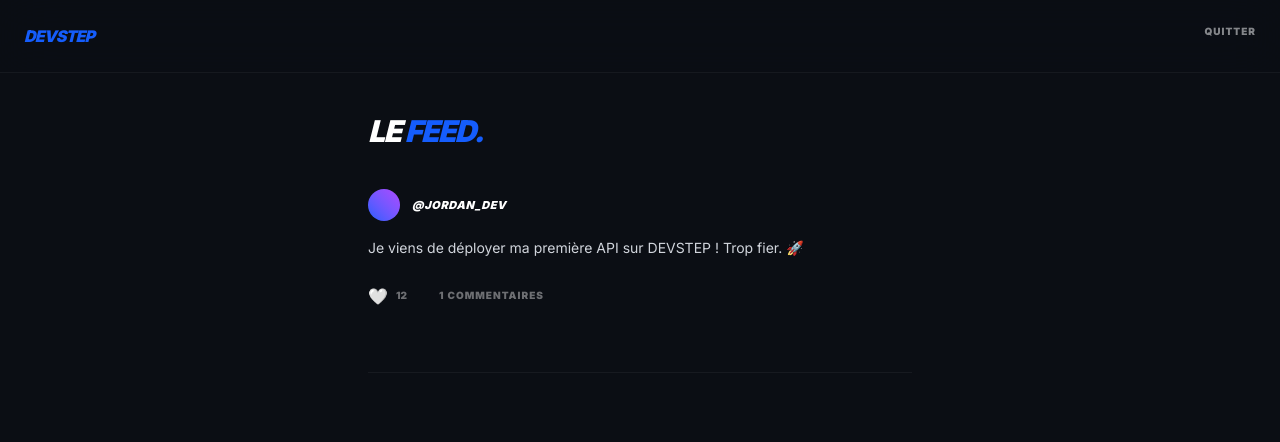
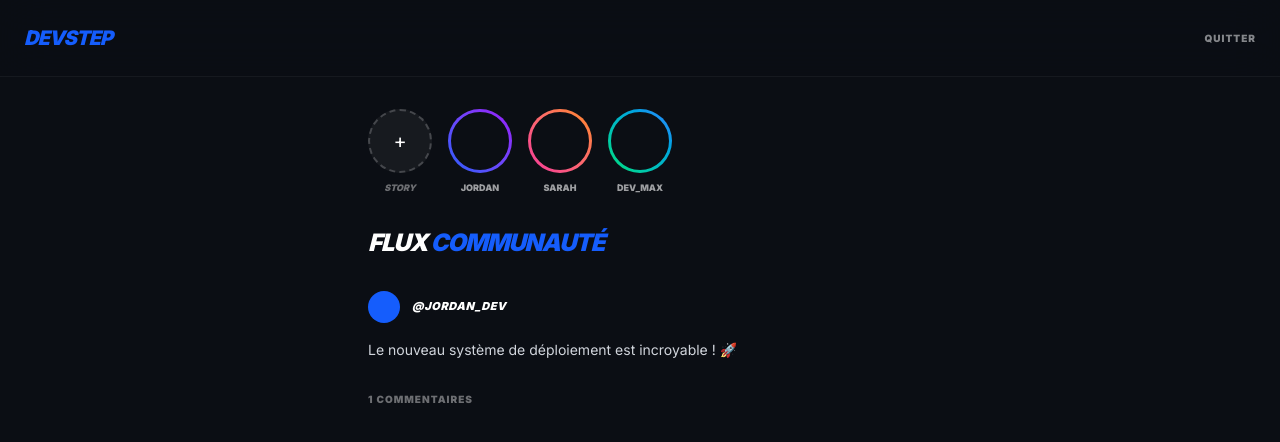
Before and after one commit to davidbyadunia04-stack/DevStep, a Next.js app: page /feed in a window 1280 px wide. Shown: the top 442 px of the page. Built offline with nearby package versions, Linux system fonts and the light colour scheme.

Commit message:
Stories et gestion des commentaires (edit/delete)

```diff
--- a/app/feed/page.tsx
+++ b/app/feed/page.tsx
@@ -1,32 +1,56 @@
 "use client"
-import { useState } from 'react'
+import { useState, useRef } from 'react'
 import Link from 'next/link'
 import { motion, AnimatePresence } from 'framer-motion'
 
 export default function FeedPage() {
+  // --- ÉTAT DES STORIES ---
+  const [stories, setStories] = useState([
+    { id: 1, user: "Jordan", color: "from-blue-600 to-purple-600" },
+    { id: 2, user: "Sarah", color: "from-pink-500 to-orange-400" },
+    { id: 3, user: "Dev_Max", color: "from-green-400 to-blue-500" },
+  ])
+
   const [posts, setPosts] = useState([
     {
       id: 1,
       user: "Jordan_Dev",
-      content: "Je viens de déployer ma première API sur DEVSTEP ! Trop fier. 🚀",
+      content: "Le nouveau système de déploiement est incroyable ! 🚀",
       likes: 12,
       comments: [
-        { id: 1, user: "Sarah_Code", text: "GG ! C'était quoi le stack ?" },
+        { id: 1, user: "Sarah_Code", text: "Je confirme, c'est ultra rapide." },
       ]
     }
   ])
 
   return (
     <div className="min-h-screen bg-[#0b0e14] text-white pb-20 font-sans">
-      <nav className="p-6 border-b border-white/5 sticky top-0 bg-[#0b0e14]/90 backdrop-blur-xl z-50 flex justify-between">
-        <Link href="/" className="font-black italic text-blue-600 tracking-tighter">DEVSTEP</Link>
+      <nav className="p-6 border-b border-white/5 sticky top-0 bg-[#0b0e14]/90 backdrop-blur-xl z-50 flex justify-between items-center">
+        <Link href="/" className="font-black italic text-blue-600 tracking-tighter text-xl">DEVSTEP</Link>
         <Link href="/" className="text-[10px] font-black uppercase opacity-50 tracking-widest">Quitter</Link>
       </nav>
 
-      <main className="max-w-xl mx-auto mt-10 px-4">
-        <h1 className="text-3xl font-black italic mb-10 tracking-tighter uppercase">Le <span className="text-blue-600">Feed.</span></h1>
+      <main className="max-w-xl mx-auto px-4">
 
-        <div className="space-y-10">
+        {/* --- SECTION STORIES --- */}
+        <div className="flex gap-4 overflow-x-auto py-8 no-scrollbar">
+          <div className="flex flex-col items-center gap-2 flex-shrink-0 cursor-pointer">
+            <div className="w-16 h-16 rounded-full border-2 border-dashed border-white/20 flex items-center justify-center text-xl bg-white/5 hover:bg-white/10 transition-all">+</div>
+            <span className="text-[9px] font-black uppercase opacity-40 italic">Story</span>
+          </div>
+          {stories.map(story => (
+            <div key={story.id} className="flex flex-col items-center gap-2 flex-shrink-0 cursor-pointer group">
+              <div className={`w-16 h-16 rounded-full bg-gradient-to-tr ${story.color} p-[3px] group-hover:scale-105 transition-transform`}>
+                <div className="w-full h-full rounded-full bg-[#0b0e14] border-2 border-[#0b0e14]" />
+              </div>
+              <span className="text-[9px] font-black uppercase opacity-60">{story.user}</span>
+            </div>
+          ))}
+        </div>
+
+        <h1 className="text-2xl font-black italic mb-8 tracking-tighter uppercase">Flux <span className="text-blue-600">Communauté</span></h1>
+
+        <div className="space-y-12">
           {posts.map((post) => (
             <PostCard key={post.id} post={post} />
           ))}
@@ -40,75 +64,88 @@ function PostCard({ post }: { post: any }) {
   const [showComments, setShowComments] = useState(false)
   const [commentText, setCommentText] = useState("")
   const [comments, setComments] = useState(post.comments)
-  const [liked, setLiked] = useState(false)
+  const [editingId, setEditingId] = useState<number | null>(null)
+  const [editText, setEditText] = useState("")
 
   const addComment = () => {
     if (!commentText.trim()) return
-    const newComment = {
-      id: Date.now(),
-      user: "Moi",
-      text: commentText
-    }
+    const newComment = { id: Date.now(), user: "Moi", text: commentText }
     setComments([...comments, newComment])
     setCommentText("")
   }
 
+  const deleteComment = (id: number) => {
+    setComments(comments.filter((c: any) => c.id !== id))
+  }
+
+  const startEdit = (c: any) => {
+    setEditingId(c.id)
+    setEditText(c.text)
+  }
+
+  const saveEdit = (id: number) => {
+    setComments(comments.map((c: any) => c.id === id ? { ...c, text: editText } : c))
+    setEditingId(null)
+  }
+
   return (
     <div className="border-b border-white/5 pb-10">
-      <div className="flex items-center gap-3 mb-4">
-        <div className="w-8 h-8 rounded-full bg-gradient-to-tr from-blue-600 to-purple-500" />
-        <span className="font-black italic text-[11px] uppercase tracking-wider">@{post.user}</span>
+      <div className="flex items-center gap-3 mb-4 font-black italic text-[11px] uppercase tracking-wider">
+        <div className="w-8 h-8 rounded-full bg-blue-600" />
+        @{post.user}
       </div>
 
       <p className="text-sm text-gray-300 leading-relaxed mb-6">{post.content}</p>
 
-      <div className="flex gap-8 items-center mb-6">
-        <button onClick={() => setLiked(!liked)} className="flex items-center gap-2 group">
-          <motion.span animate={{ scale: liked ? [1, 1.5, 1] : 1 }} className={liked ? "text-red-500" : "text-gray-500"}>
-            {liked ? "❤️" : "🤍"}
-          </motion.span>
-          <span className="text-[10px] font-black uppercase opacity-40">{post.likes + (liked ? 1 : 0)}</span>
-        </button>
+      <button
+        onClick={() => setShowComments(!showComments)}
+        className="text-[10px] font-black uppercase opacity-40 hover:opacity-100 tracking-widest mb-6"
+      >
+        {comments.length} Commentaires
+      </button>
 
-        <button
-          onClick={() => setShowComments(!showComments)}
-          className="text-[10px] font-black uppercase opacity-40 hover:opacity-100 transition-all tracking-widest"
-        >
-          {comments.length} Commentaires
-        </button>
-      </div>
-
-      {/* ZONE COMMENTAIRES */}
       <AnimatePresence>
         {showComments && (
-          <motion.div
-            initial={{ opacity: 0, height: 0 }}
-            animate={{ opacity: 1, height: "auto" }}
-            exit={{ opacity: 0, height: 0 }}
-            className="overflow-hidden bg-white/[0.02] rounded-3xl p-4 border border-white/5"
-          >
-            <div className="space-y-4 mb-4">
+          <motion.div initial={{ opacity: 0, y: -10 }} animate={{ opacity: 1, y: 0 }} className="bg-white/[0.02] rounded-3xl p-5 border border-white/5">
+            <div className="space-y-6 mb-6">
               {comments.map((c: any) => (
-                <div key={c.id} className="text-xs">
-                  <span className="text-blue-500 font-bold mr-2 uppercase">@{c.user}</span>
-                  <span className="text-gray-400">{c.text}</span>
+                <div key={c.id} className="group">
+                  <div className="flex justify-between items-start">
+                    <div className="text-xs">
+                      <span className="text-blue-500 font-bold mr-2 uppercase italic">@{c.user}</span>
+                      {editingId === c.id ? (
+                        <input
+                          className="bg-white/5 border-none outline-none text-white p-1 rounded"
+                          value={editText}
+                          onChange={(e) => setEditText(e.target.value)}
+                          onBlur={() => saveEdit(c.id)}
+                          autoFocus
+                        />
+                      ) : (
+                        <span className="text-gray-400">{c.text}</span>
+                      )}
+                    </div>
+
+                    {/* OPTIONS SUPPRIMER / MODIFIER (Apparaissent au survol) */}
+                    {c.user === "Moi" && (
+                      <div className="flex gap-3 opacity-0 group-hover:opacity-100 transition-opacity">
+                        <button onClick={() => startEdit(c)} className="text-[9px] font-bold text-gray-500 hover:text-white uppercase">Éditer</button>
+                        <button onClick={() => deleteComment(c.id)} className="text-[9px] font-bold text-red-500/50 hover:text-red-500 uppercase">Supprimer</button>
+                      </div>
+                    )}
+                  </div>
                 </div>
               ))}
             </div>
 
-            <div className="flex gap-2 border-t border-white/5 pt-4">
+            <div className="flex gap-3 border-t border-white/5 pt-4">
               <input
                 value={commentText}
                 onChange={(e) => setCommentText(e.target.value)}
-                placeholder="Ajouter un commentaire..."
+                placeholder="Ton avis..."
                 className="flex-1 bg-transparent border-none outline-none text-xs text-gray-300"
               />
-              <button
-                onClick={addComment}
-                className="text-blue-600 font-black uppercase text-[10px] tracking-tighter"
-              >
-                Envoyer
-              </button>
+              <button onClick={addComment} className="bg-blue-600 px-4 py-2 rounded-full text-[9px] font-black uppercase">Post</button>
             </div>
           </motion.div>
         )}
```
